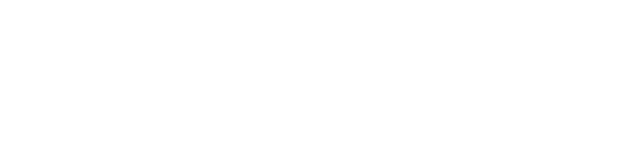
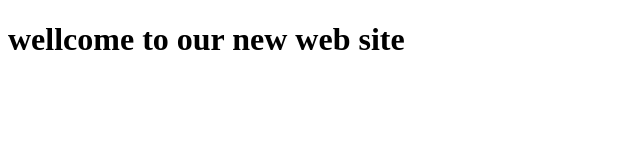
Before and after one commit to mrPrijat/exam-test, a plain HTML site: page index.html in a window 1280 px wide. Shown: the whole page, without its empty margins (0-640 px from the left). Drawn offline with Linux system fonts and the light colour scheme.

Commit message:
commiting updates

```diff
--- a/index.html
+++ b/index.html
@@ -7,5 +7,6 @@
 </head>
 <body>
 
+    <h1>wellcome to our new web site</h1>
 </body>
 </html>
```
Also changed, not shown: 1 other file.
